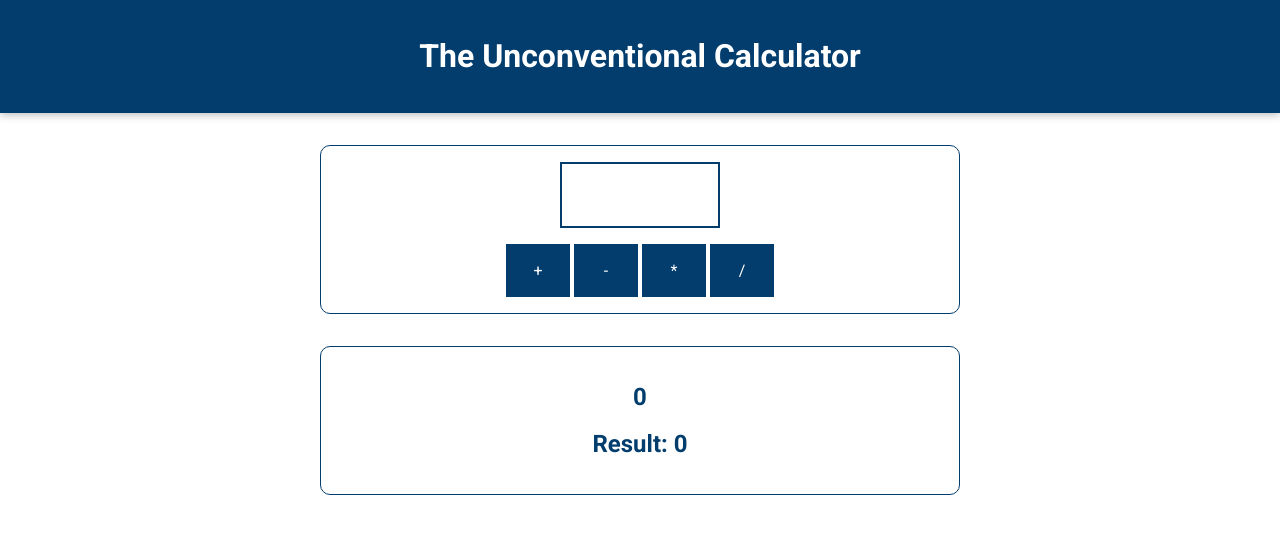
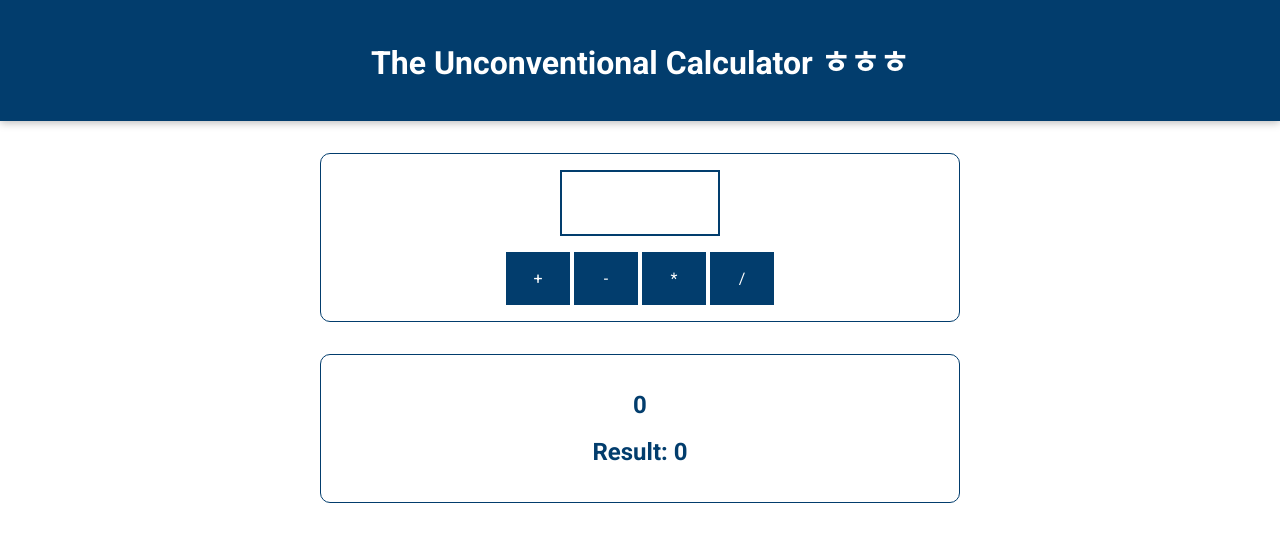
Before and after one commit to kimjinwoo91/javascript-study, a plain HTML site: page index.html in a window 1280 px wide. Drawn offline with Linux system fonts and the light colour scheme.

Commit message:
:art: 커밋 테스트

```diff
--- a/index.html
+++ b/index.html
@@ -15,7 +15,7 @@
   </head>
   <body>
     <header>
-      <h1>The Unconventional Calculator</h1>
+      <h1>The Unconventional Calculator ㅎㅎㅎ</h1>
     </header>
 
     <section id="calculator">
```
